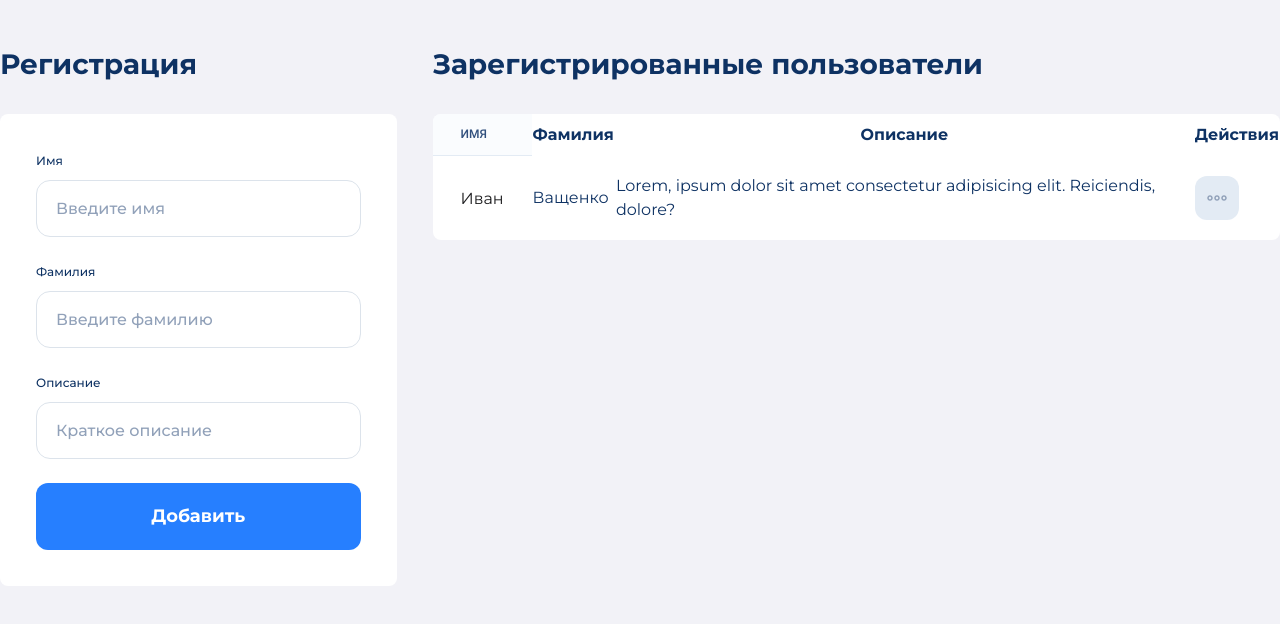
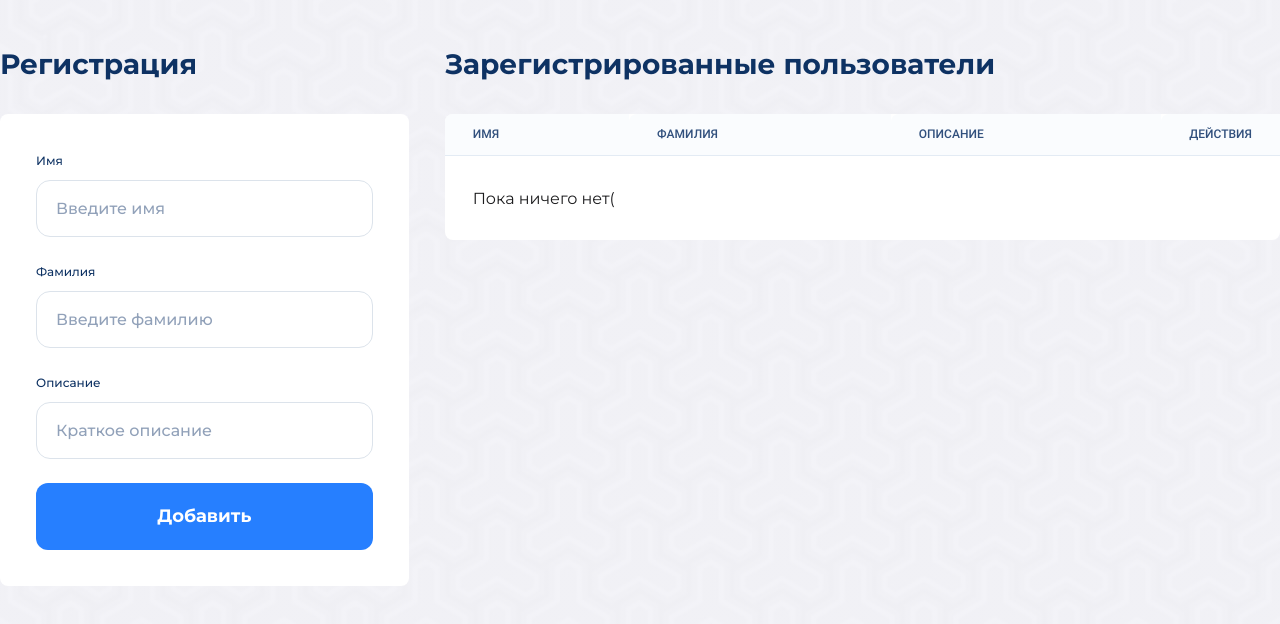
Before and after one commit to UnclaimedWorld/test-click-001, a React (Vite) app: page / in a window 1280 px wide. Shown: the top 624 px of the page. Built offline with nearby package versions, Linux system fonts and the light colour scheme.

Commit message:
Create user, users table, pattern bg

```diff
--- a/src/App.tsx
+++ b/src/App.tsx
@@ -1,21 +1,57 @@
-import { ReactComponent as MoreIcon } from './assets/icons/more.svg';
 import AppHeading from './components/AppHeading';
 import AppForm, { FormModelType } from './components/AppForm';
 import AppButton from './components/AppButton';
 import AppFormField from './components/AppFormField';
+import api from './helpers/api';
+import {useState} from 'react';
+import AppTable from './components/AppTable';
 
-const createUser = (form: FormModelType) => {
-  console.log(form);
-}
 const formRules = {
   name: 'required',
   surname: 'required',
 }
 
+class UserDTO {
+  name: string;
+  surname: string;
+  description: string;
+  constructor(user: any) {
+    this.name = user.name;
+    this.surname = user.surname;
+    this.description = user.description;
+  }
+}
+
+const tableHead = [
+  {
+    name: 'Имя',
+    key: 'name'
+  },
+  {
+    name: 'Фамилия',
+    key: 'surname'
+  },
+  {
+    name: 'Описание',
+    key: 'description'
+  },
+]
+
 function App() {
+  const [users, setUsers] = useState<UserDTO[]>([]);
+
+  const createUser = async (form: FormModelType) => {
+    try {
+      const {data} = await api.post('/create', form);
+      setUsers(users => [...users, new UserDTO(data)]);
+    } catch(e) {
+      console.log('Не удалось создать пользователя');
+    }
+  }
+
 
   return (
-    <main className="bg-[#F2F2F7] text-[#0E3263] min-h-screen pt-[50px]">
+    <main className="bg-[image:linear-gradient(45deg,_rgb(242_242_247_/_0.93),_rgb(242_242_247_/_0.93)),_url('./assets/images/pattern.jpg')] text-[#0E3263] min-h-screen pt-[50px]">
       <div className="flex items-start max-w-[1720px] mx-auto">
         <div className="w-[calc(100%_/_3_-_18px)]">
           <AppHeading>Регистрация</AppHeading>
@@ -27,33 +63,12 @@ function App() {
           </AppForm>
         </div>
         <div className="ml-9 flex-grow">
-          <p className="mb-9 text-[28px] font-bold leading-[28px]">Зарегистрированные пользователи</p>
-          <table className="bg-white rounded-lg w-full">
-            <thead>
-              <tr>
-                <th className="pt-[13px] pb-[14px] px-7 bg-[#FAFCFE] text-[12px] leading-[14px] uppercase font-medium text-[#31507D] font-heading text-left rounded-tl-lg">Имя</th>
-                <th>Фамилия</th>
-                <th>Описание</th>
-                <th>Действия</th>
-              </tr>
-            </thead>
-            <tbody>
-              <tr>
-                <td className="pt-[31px] pb-[29px] px-7 border-t border-[#E3EBF4] text-[#1C1C1E]">Иван</td>
-                <td>Ващенко</td>
-                <td>Lorem, ipsum dolor sit amet consectetur adipisicing elit. Reiciendis, dolore?</td>
-                <td>
-                  <button className="w-11 h-11 rounded-xl bg-[#E3EBF4] text-[#91A1B9] p-0 flex items-center justify-center">
-                    <MoreIcon className="svg-icon"/>
-                  </button>
-                </td>
-              </tr>
-            </tbody>
-          </table>
+          <AppHeading>Зарегистрированные пользователи</AppHeading>
+          <AppTable head={tableHead} data={users}/>
         </div>
       </div>
     </main>
   )
 }
 
-export default App
+export default App;
--- /dev/null
+++ b/src/components/AppTable.tsx
@@ -0,0 +1,56 @@
+import BaseComponentType from "../types/components";
+import { ReactComponent as MoreIcon } from '../assets/icons/more.svg';
+
+interface TableHeadType {
+    name: string, key: string
+}
+
+interface AppTableType extends BaseComponentType {
+    head: TableHeadType[]
+    data: Record<string, any>[]
+}
+
+const Head = (props: BaseComponentType) => {
+    return <th className="pt-[13px] pb-[14px] px-7 bg-[#FAFCFE] text-[12px] leading-[14px] uppercase font-medium text-[#31507D] font-heading text-left rounded-tl-lg last:w-[10px]">{ props.children }</th>
+}
+const Cell = (props: {colSpan?: number} & BaseComponentType) => {
+    return <td className="pt-[31px] pb-[29px] px-7 border-t border-[#E3EBF4] text-[#1C1C1E]" colSpan={props.colSpan}>{ props.children }</td>
+}
+
+export default function AppTable(props: AppTableType) {
+    const head = props.head.map(i => {
+        return <Head key={i.key}>{ i.name }</Head>
+    });
+    head.push(<Head key="2">Действия</Head>);
+
+    let data = props.data.map(i => {
+        return <tr>
+            {
+                props.head.map((k: TableHeadType) => {
+                    return <Cell key={k.key}>{i[k.key] || '-'}</Cell>
+                })
+            }
+            <Cell>
+                <button className="w-11 h-11 mx-auto rounded-xl bg-[#E3EBF4] text-[#91A1B9] p-0 flex items-center justify-center">
+                    <MoreIcon className="svg-icon"/>
+                </button>
+            </Cell>
+        </tr>
+    });
+    if(!data.length) {
+        data = [<tr key="empty">
+            <Cell colSpan={4}>Пока ничего нет(</Cell>
+        </tr>];
+    }
+
+    return (
+        <table className="bg-white rounded-lg w-full">
+            <thead>
+                <tr>{...head}</tr>
+            </thead>
+            <tbody>
+                { ...data }
+            </tbody>
+          </table>
+    )
+}
--- /dev/null
+++ b/src/helpers/api.ts
@@ -0,0 +1,46 @@
+// Имитация апишки
+const imitator: Record<string, (data?: any) => { success: true, data: any }> = {
+    'post/api/create'(data: { name: string, surname: string, description?: string }) {
+        return {
+            success: true,
+            data
+        };
+    }
+};
+
+class Api {
+    request(params: { method: 'put' | 'post' | 'get', url: string, data?: any }) {
+        const DELAY = 200;
+        let url = params.method + '/api' + params.url;
+
+        return new Promise<any>((resolve, reject) => {
+            if(url in imitator) {
+                setTimeout(() => {
+                    resolve(imitator[url](params.data));
+                }, DELAY);
+            } else {
+                setTimeout(() => {
+                    reject({
+                        success: false,
+                        message: `Запрос "${url}" не найден`
+                    });
+                }, DELAY);
+            }
+        });
+    }
+    get(url: string) {
+        return this.request({
+            url,
+            method: 'get',
+        });
+    }
+    post(url: string, data: any) {
+        return this.request({
+            url,
+            method: 'post',
+            data
+        });
+    }
+}
+
+export default new Api();
```
Also changed, not shown: src/assets/images/pattern.jpg (added).
